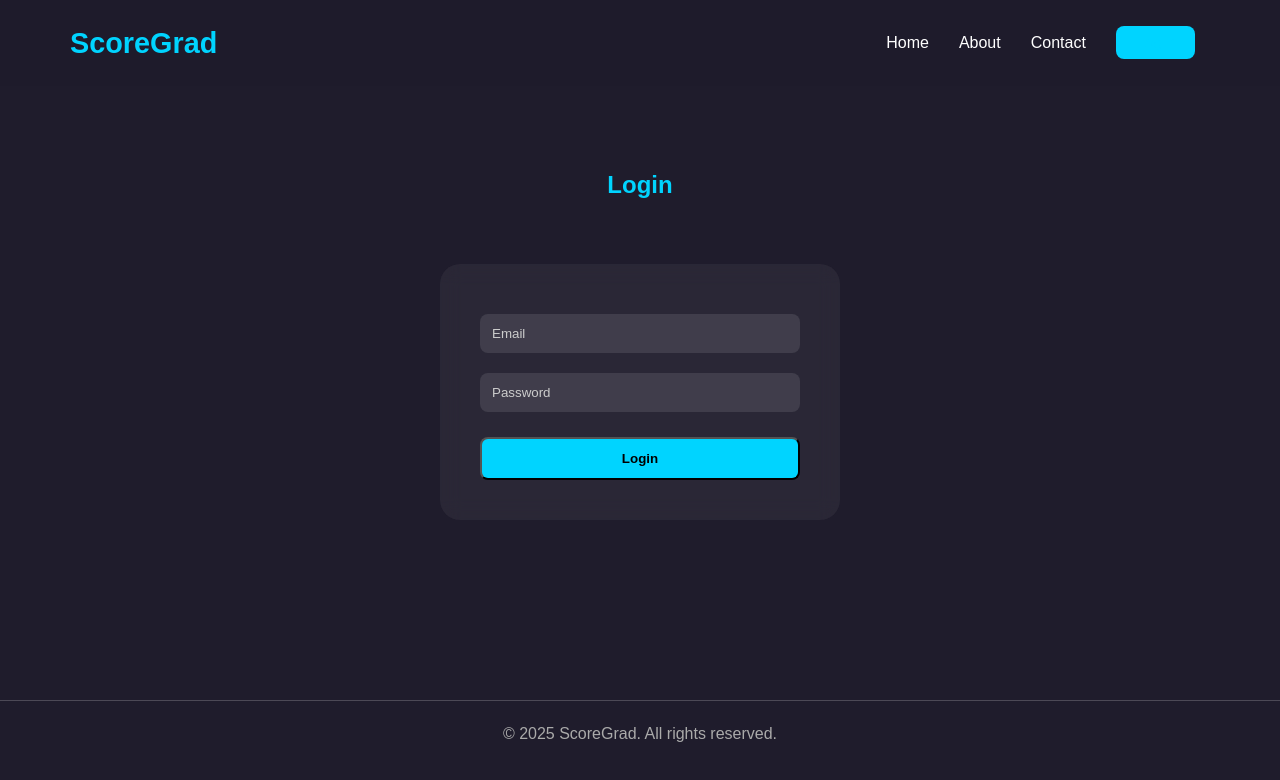
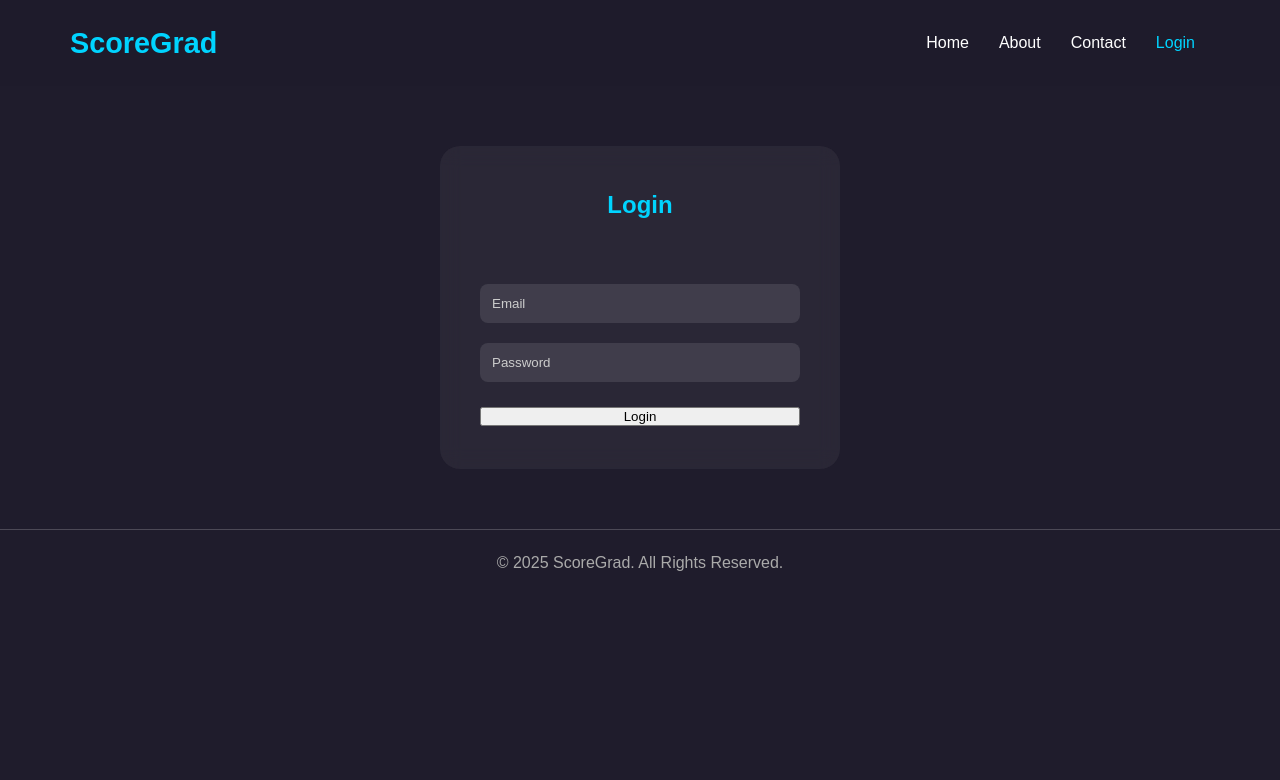
Before and after one commit to abhiscore/scoregrad, a plain HTML site: page login.html in a window 1280 px wide. Drawn offline with Linux system fonts and the light colour scheme.

Commit message:
Update login.html

```diff
--- a/login.html
+++ b/login.html
@@ -3,36 +3,35 @@
 <head>
   <meta charset="UTF-8">
   <meta name="viewport" content="width=device-width, initial-scale=1.0">
-<title>Login | ScoreGrad</title>
+  <title>Login - ScoreGrad</title>
   <link rel="stylesheet" href="style.css">
-<script type="module" src="login.js"></script>
 </head>
 <body>
-
-<header class="navbar">
+  <nav class="navbar">
     <div class="logo">ScoreGrad</div>
-  <nav>
     <ul>
       <li><a href="index.html">Home</a></li>
       <li><a href="about.html">About</a></li>
       <li><a href="contact.html">Contact</a></li>
-      <li><a href="login.html" class="active btn-nav">Login</a></li>
+      <li><a href="login.html" class="active">Login</a></li>
     </ul>
   </nav>
-</header>
 
-<section>
+  <section class="form-container">
     <h2>Login</h2>
-  <div class="form-container">
-    <input type="email" id="email" placeholder="Email">
-    <input type="password" id="password" placeholder="Password">
-    <button class="btn" onclick="login()">Login</button>
-  </div>
+    <input type="email" placeholder="Email" id="email">
+    <input type="password" placeholder="Password" id="password">
+    <button onclick="login()">Login</button>
   </section>
 
   <footer>
-  <p>© 2025 ScoreGrad. All rights reserved.</p>
+    &copy; 2025 ScoreGrad. All Rights Reserved.
   </footer>
 
+  <script>
+    function login() {
+      alert("This will be Firebase login later.");
+    }
+  </script>
 </body>
 </html>
```
Lines whose indentation alone changed are shown as unchanged.
